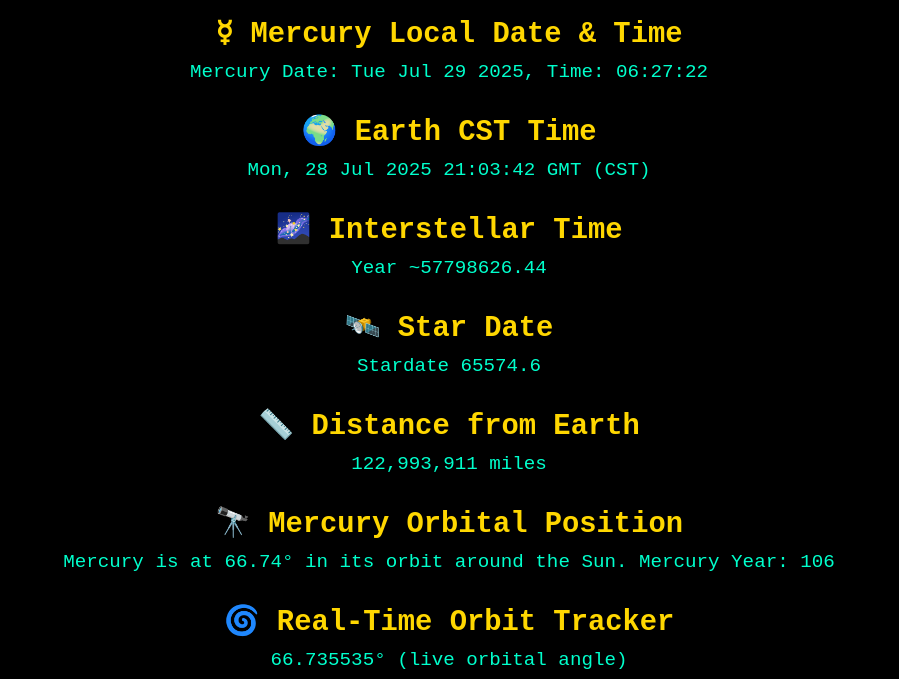
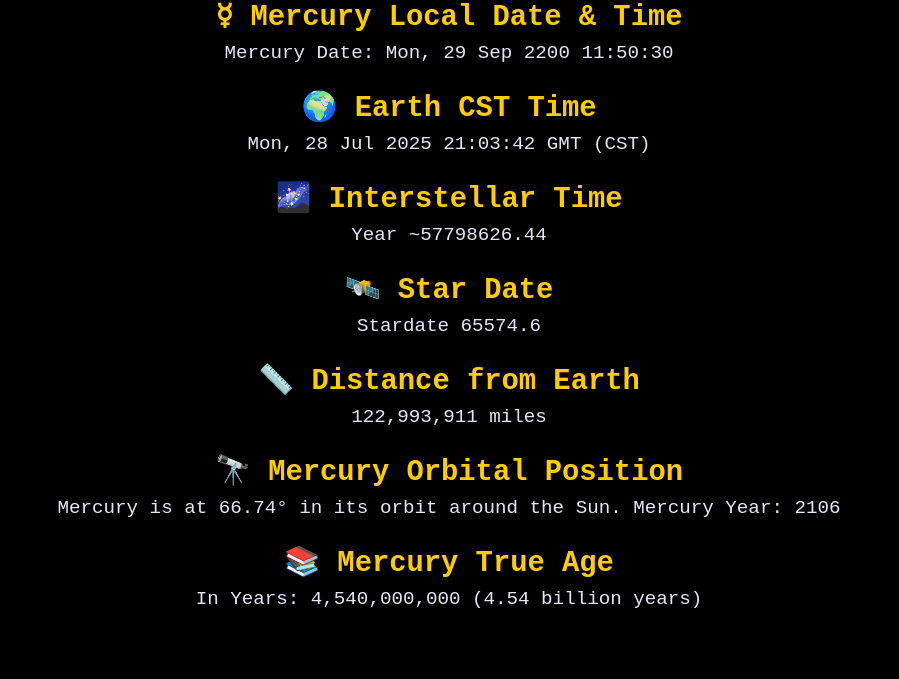
Before and after one commit to gabinoc67/interstellar-star-clock, a plain HTML site: page mercury.html in a window 1280 px wide. Shown: the part 149-828 px from the top of the page, without its empty margins (191-1090 px from the left). After the commit the page ends 800 px from the top, so only its background shows below. Drawn offline with Linux system fonts and the light colour scheme.

Commit message:
Update mercury.html

```diff
--- a/mercury.html
+++ b/mercury.html
@@ -2,133 +2,85 @@
 <html>
 <head>
   <meta charset="UTF-8">
-  <title>Interstellar Star Clock – Mercury</title>
+  <title>☿ Interstellar Star Clock – Mercury</title>
   <style>
     body {
       background: black;
-      color: #00ffcc;
+      color: #e6e6fa;
       font-family: 'Courier New', monospace;
       text-align: center;
-      padding-top: 50px;
+      padding-top: 40px;
     }
-    h1 {
-      font-size: 2.5em;
-    }
+    h1 { font-size: 2.4em; }
     .clock-box {
-      margin-top: 30px;
+      margin-top: 25px;
       font-size: 1.2em;
     }
     h2 {
-      color: #ffd700;
-      margin-bottom: 10px;
+      color: #ffcc00;
+      margin-bottom: 8px;
     }
   </style>
 </head>
 <body>
   <h1>☿ Interstellar Star Clock – Mercury</h1>
 
-  <div class="clock-box">
-    <h2>☿ Mercury Local Date & Time</h2>
-    <div id="mercuryClock"></div>
-  </div>
-
-  <div class="clock-box">
-    <h2>🌍 Earth CST Time</h2>
-    <div id="cstClock"></div>
-  </div>
-
-  <div class="clock-box">
-    <h2>🌌 Interstellar Time</h2>
-    <div id="interstellarClock"></div>
-  </div>
-
-  <div class="clock-box">
-    <h2>🛰️ Star Date</h2>
-    <div id="starDate"></div>
-  </div>
-
-  <div class="clock-box">
-    <h2>📏 Distance from Earth</h2>
-    <div id="distanceFromEarth"></div>
-  </div>
-
-  <div class="clock-box">
-    <h2>🔭 Mercury Orbital Position</h2>
-    <div id="earthAngle"></div>
-  </div>
-
-  <div class="clock-box">
-    <h2>🌀 Real-Time Orbit Tracker</h2>
-    <div id="orbitTracker"></div>
-  </div>
+  <div class="clock-box"><h2>☿ Mercury Local Date & Time</h2><div id="mercuryClock"></div></div>
+  <div class="clock-box"><h2>🌍 Earth CST Time</h2><div id="cstClock"></div></div>
+  <div class="clock-box"><h2>🌌 Interstellar Time</h2><div id="interstellarClock"></div></div>
+  <div class="clock-box"><h2>🛰️ Star Date</h2><div id="starDate"></div></div>
+  <div class="clock-box"><h2>📏 Distance from Earth</h2><div id="distanceFromEarth"></div></div>
+  <div class="clock-box"><h2>🔭 Mercury Orbital Position</h2><div id="mercuryOrbit"></div></div>
+  <div class="clock-box"><h2>📚 Mercury True Age</h2><div id="mercuryAge">In Years: 4,540,000,000 (4.54 billion years)</div></div>
 
   <script>
     function updateClocks() {
       const now = new Date();
 
-      // 1. Earth CST Time
-      const cstOffset = -6;
+      // Earth CST Time
       const utc = now.getTime() + now.getTimezoneOffset() * 60000;
-      const cst = new Date(utc + 3600000 * cstOffset);
+      const cst = new Date(utc + 3600000 * -6);
       document.getElementById("cstClock").innerText = cst.toUTCString() + " (CST)";
 
-      // 2. Mercury Local Time (Earth calendar date, Mercury rotation time)
-      const mercuryDayLength = 58.65; // Mercury day = 58.65 Earth days
-      const msPerEarthDay = 1000 * 60 * 60 * 24;
-      const mercuryBase = new Date("2000-01-01T00:00:00Z");
-      const mercuryElapsed = now - mercuryBase;
-      const mercuryDayMillis = mercuryDayLength * msPerEarthDay;
+      // Mercury Time (0.2408467 Earth years)
+      const mercuryYearDays = 87.97;
+      const mercuryScale = 365.25 / mercuryYearDays; // ~4.152
+      const mercuryTime = new Date(now.getTime() * mercuryScale);
+      const mercuryDateStr = mercuryTime.toUTCString().split('GMT')[0].trim();
+      document.getElementById("mercuryClock").innerText = "Mercury Date: " + mercuryDateStr;
 
-      const rotationPercent = (mercuryElapsed % mercuryDayMillis) / mercuryDayMillis;
-      const mercuryHours = Math.floor(rotationPercent * 24);
-      const mercuryMinutes = Math.floor((rotationPercent * 1440) % 60);
-      const mercurySeconds = Math.floor((rotationPercent * 86400) % 60);
+      // Interstellar Time
+      const base = new Date("2000-01-01T00:00:00Z").getTime();
+      const elapsedYears = (now - base) / (1000 * 60 * 60 * 24 * 365.25);
+      const interstellarYears = elapsedYears * 2.26e6;
+      document.getElementById("interstellarClock").innerText = "Year ~" + interstellarYears.toFixed(2);
 
-      const earthDateString = now.toDateString(); // Mercury shares Earth calendar
-      const mercuryTimeString = `${String(mercuryHours).padStart(2, '0')}:${String(mercuryMinutes).padStart(2, '0')}:${String(mercurySeconds).padStart(2, '0')}`;
-      document.getElementById("mercuryClock").innerText = `Mercury Date: ${earthDateString}, Time: ${mercuryTimeString}`;
+      // Star Date
+      const starDate = 40000 + elapsedYears * 1000;
+      document.getElementById("starDate").innerText = "Stardate " + starDate.toFixed(1);
 
-      // 3. Interstellar Time
-      const expansionRate = 2.26e6;
-      const elapsedYears = mercuryElapsed / (1000 * 60 * 60 * 24 * 365.25);
-      const interstellarYears = elapsedYears * expansionRate;
-      document.getElementById("interstellarClock").innerText =
-        "Year ~" + interstellarYears.toFixed(2).toLocaleString();
-
-      // 4. Star Date
-      const stardate = 40000 + (elapsedYears * 1000);
-      document.getElementById("starDate").innerText =
-        "Stardate " + stardate.toFixed(1);
-
-      // 5. Distance from Earth to Mercury
+      // Distance from Earth
+      const AU_TO_MILES = 92955807.3;
       const mercuryOrbitDays = 87.97;
       const earthOrbitDays = 365.25;
-      const mercuryElapsedDays = mercuryElapsed / msPerEarthDay;
-
-      const mercuryAngleRad = (2 * Math.PI * (mercuryElapsedDays % mercuryOrbitDays)) / mercuryOrbitDays;
-      const earthAngleRad = (2 * Math.PI * (mercuryElapsedDays % earthOrbitDays)) / earthOrbitDays;
-
       const mercuryAU = 0.39;
       const earthAU = 1.0;
-      const deltaAngle = mercuryAngleRad - earthAngleRad;
-
+      const daysSince2000 = (now - base) / (1000 * 60 * 60 * 24);
+      const mercuryAngle = (2 * Math.PI * (daysSince2000 % mercuryOrbitDays)) / mercuryOrbitDays;
+      const earthAngle = (2 * Math.PI * (daysSince2000 % earthOrbitDays)) / earthOrbitDays;
+      const angleDiff = mercuryAngle - earthAngle;
       const distanceAU = Math.sqrt(
-        mercuryAU ** 2 + earthAU ** 2 - 2 * mercuryAU * earthAU * Math.cos(deltaAngle)
+        mercuryAU ** 2 + earthAU ** 2 - 2 * mercuryAU * earthAU * Math.cos(angleDiff)
       );
-      const AU_TO_MILES = 92955807.3;
       const distanceMiles = distanceAU * AU_TO_MILES;
       document.getElementById("distanceFromEarth").innerText =
         distanceMiles.toLocaleString(undefined, { maximumFractionDigits: 0 }) + " miles";
 
-      // 6. Mercury Orbital Position
-      const angleDegrees = (mercuryAngleRad * 180 / Math.PI) % 360;
-      const mercuryYear = Math.floor(mercuryElapsedDays / mercuryOrbitDays);
-      document.getElementById("earthAngle").innerText =
-        "Mercury is at " + angleDegrees.toFixed(2) + "° in its orbit around the Sun. Mercury Year: " + mercuryYear;
-
-      // 7. High-Precision Orbit Tracker
-      document.getElementById("orbitTracker").innerText =
-        angleDegrees.toFixed(6) + "° (live orbital angle)";
+      // Mercury Orbital Position and Year
+      const mercuryDegrees = ((daysSince2000 % mercuryOrbitDays) / mercuryOrbitDays) * 360;
+      const mercuryYearsSince2000 = Math.floor(daysSince2000 / mercuryOrbitDays);
+      document.getElementById("mercuryOrbit").innerText =
+        "Mercury is at " + mercuryDegrees.toFixed(2) + "° in its orbit around the Sun. Mercury Year: " + (2000 + mercuryYearsSince2000);
     }
 
     updateClocks();
```
